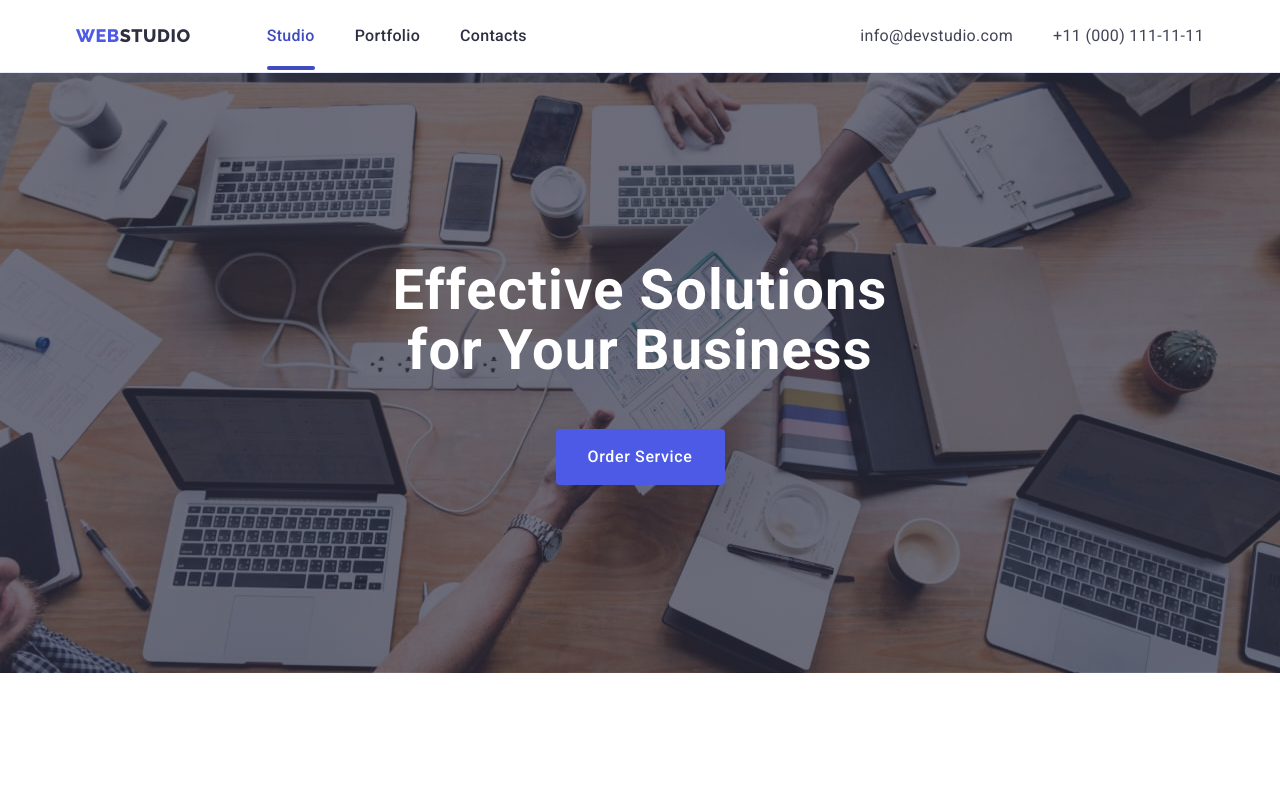
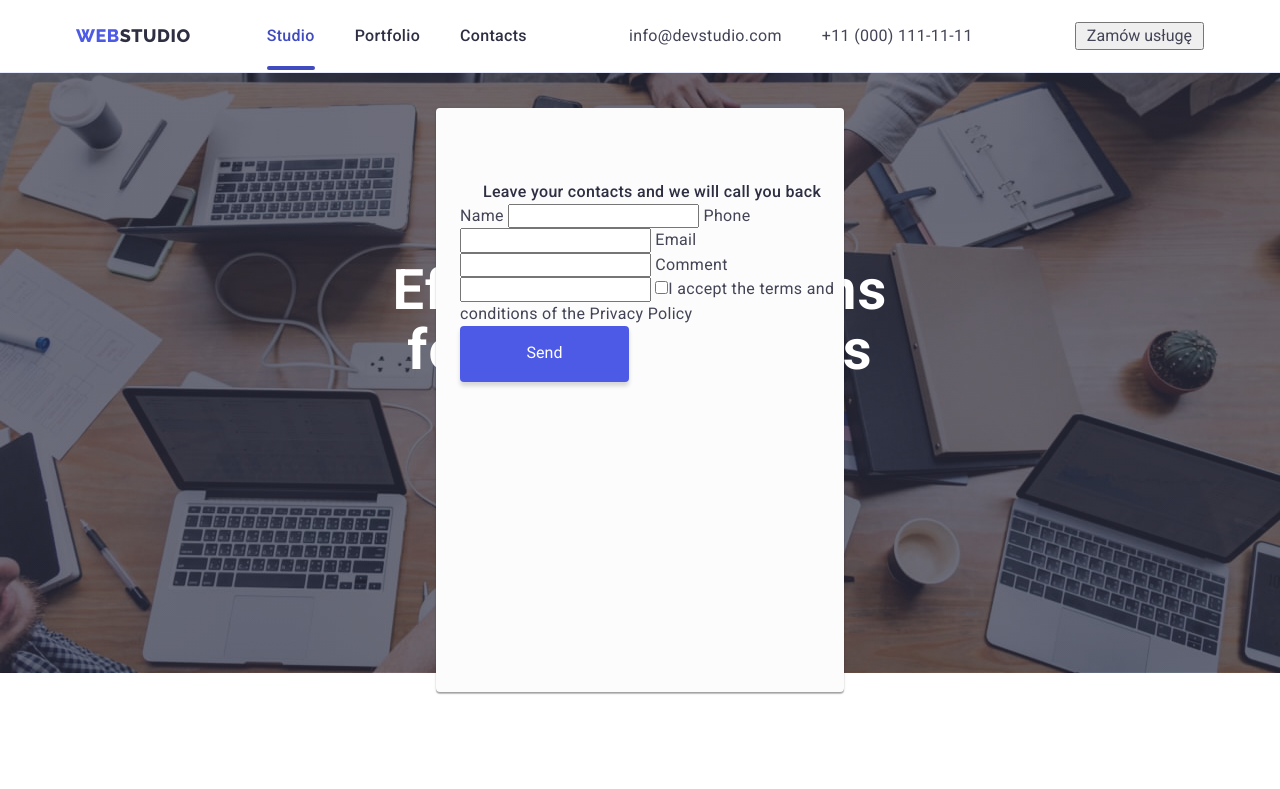
Before and after one commit to anitabaron/goit-markup-hw-05, a plain HTML site: page index.html in a window 1280 px wide. Shown: the top 789 px of the page. Drawn offline with nearby package versions, Linux system fonts and the light colour scheme.

Commit message:
update modal and form

```diff
--- a/css/styles.css
+++ b/css/styles.css
@@ -458,3 +458,78 @@ section {
 .icon-sm {
     fill: #f4f4fd;
 }
+
+/* --- modal --- */
+
+.modal-btn {
+    font-family: inherit;
+    font-size: inherit;
+    color: currentColor;
+    margin-left: 0;
+    padding: 3px 10px;
+    /* transition: 250ms cubic-bezier(0.4, 0, 0.2, 1); */
+}
+
+.backdrop {
+    position: fixed;
+    width: 100%;
+    height: 100%;
+    left: 0;
+    top: 0;
+    background-color: rgba(0, 0, 0, 0.1);
+}
+
+.modal {
+    position: absolute;
+    top: 50%;
+    left: 50%;
+    transform: translate(-50%, -50%);
+    width: 408px;
+    min-height: 584px;
+    box-shadow: 0 1px 1px 0 rgba(0, 0, 0, 0.14), 0 1px 3px 0 rgba(0, 0, 0, 0.12),
+        0 2px 1px 0 rgba(0, 0, 0, 0.2);
+    background: #fcfcfc;
+    padding: 72px 24px 24px 24px;
+    border-radius: 4px;
+}
+
+.modal-form {
+    position: absolute;
+}
+
+.form-title {
+    text-align: center;
+    color: #2e2f42;
+    font-weight: 500;
+}
+
+.send-btn {
+    font-family: inherit;
+    font-size: inherit;
+    color: white;
+    box-shadow: 0 4px 4px 0 rgba(0, 0, 0, 0.15);
+    background-color: #4d5ae5;
+    border-radius: 4px;
+    padding: 16px 32px;
+    width: 169px;
+    height: 56px;
+    border: none;
+}
+
+.close-btn {
+    position: absolute;
+    width: 24px;
+    height: 24px;
+    border-radius: 50%;
+    cursor: pointer;
+    top: 24px;
+    right: 24px;
+    fill: #e7e9fc;
+    border: 1px solid rgba(0, 0, 0, 0.1);
+}
+
+.is-hidden {
+    opacity: 0;
+    visibility: hidden;
+    pointer-events: none;
+}
--- a/index.html
+++ b/index.html
@@ -56,6 +56,9 @@
                         </li>
                     </ul>
                 </address>
+                <button class="modal-btn" type="button" data-modal-open>
+                    Zamów usługę
+                </button>
             </div>
         </header>
         <main>
@@ -708,5 +711,42 @@
                 </div>
             </div>
         </footer>
+
+        <div class="backdrop is-hidden" data-modal>
+            <div class="modal">
+                <button type="button" class="close-btn" data-modal-close>
+                    x
+                </button>
+            </div>
+        </div>
+
+        <div class="modal">
+            <form class="modal-form">
+                <p class="form-title">
+                    Leave your contacts and we will call you back
+                </p>
+                <label class=""
+                    >Name
+                    <input type="name" />
+                </label>
+                <label class=""
+                    >Phone
+                    <input type="tel" />
+                </label>
+                <label class="">
+                    Email
+                    <input type="email" />
+                </label>
+                <label class="">
+                    Comment
+                    <input type="text" />
+                </label>
+                <input type="checkbox" />I accept the terms and conditions of
+                the Privacy Policy
+                <button class="send-btn" type="submit">Send</button>
+            </form>
+        </div>
+
+        <script src="./js/modal.js"></script>
     </body>
 </html>
--- /dev/null
+++ b/js/modal.js
@@ -0,0 +1,14 @@
+(() => {
+    const refs = {
+        openModalBtn: document.querySelector("[data-modal-open]"),
+        closeModalBtn: document.querySelector("[data-modal-close]"),
+        modal: document.querySelector("[data-modal]"),
+    };
+
+    refs.openModalBtn.addEventListener("click", toggleModal);
+    refs.closeModalBtn.addEventListener("click", toggleModal);
+
+    function toggleModal() {
+        refs.modal.classList.toggle("is-hidden");
+    }
+})();
```
